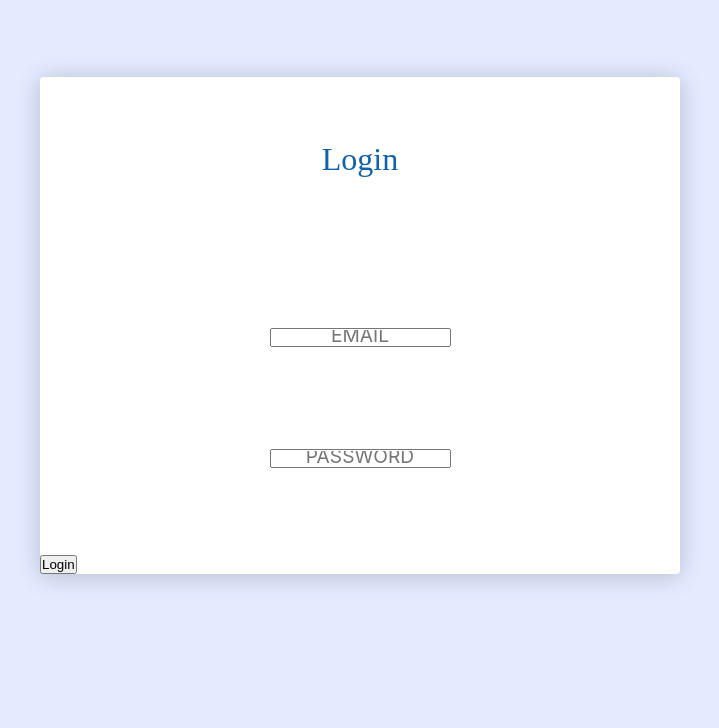
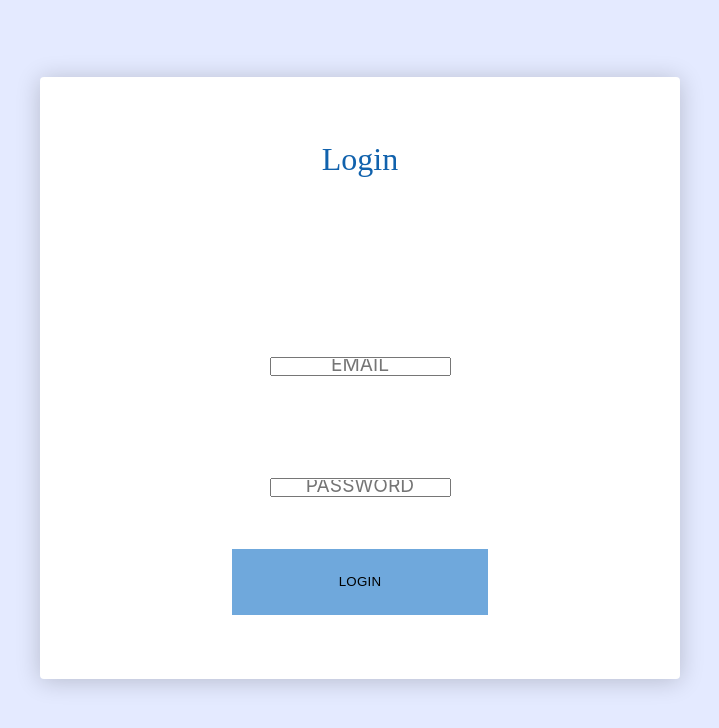
Before and after one commit to ZsomborHajzer/Project-DAM, a PHP site: page /logInPage.html in a window 1280 px wide. Shown: the top 728 px of the page, without its empty margins (280-999 px from the left). Run offline with PHP 8.4, Linux system fonts and the light colour scheme.

Commit message:
styling the action button and padding for form content

```diff
--- a/logInPage.html
+++ b/logInPage.html
@@ -19,11 +19,11 @@
 
                     <input type="password" placeholder="Password" >
                 </div>
+                <div class="action">
+                    <button>Login</button>
+                </div>
+            </div>
 
-            </div>
-            <div class="action">
-                <button>Login</button>
-            </div>
         </form>
     </div>
 
--- a/styles.css
+++ b/styles.css
@@ -22,7 +22,7 @@ body{
     color: #1162AD;
 }
 .loginForm .content {
-    padding: 35px;
+    padding: 5vw;
     text-align: center;
 }
 .loginForm .inputField {
@@ -36,3 +36,27 @@ body{
     font-size: 1.5vw;
     text-align: center;
 }
+.loginForm .action {
+    display: flex;
+    flex-direction: row;
+    width: 100%;
+
+}
+.loginForm .action button {
+    width: 50%;
+    border: none;
+    padding: 2vw;
+    font-family: sans-serif;
+    cursor: pointer;
+    text-transform: uppercase;
+    background: #6FA8DC;
+    color: #000000;
+    letter-spacing: 0.2px;
+    outline: 0;
+    transition: all .3s;
+    aligns: center;
+    margin: auto;
+}
+.loginForm .action button:hover {
+    background: #4893d7;
+}
```
